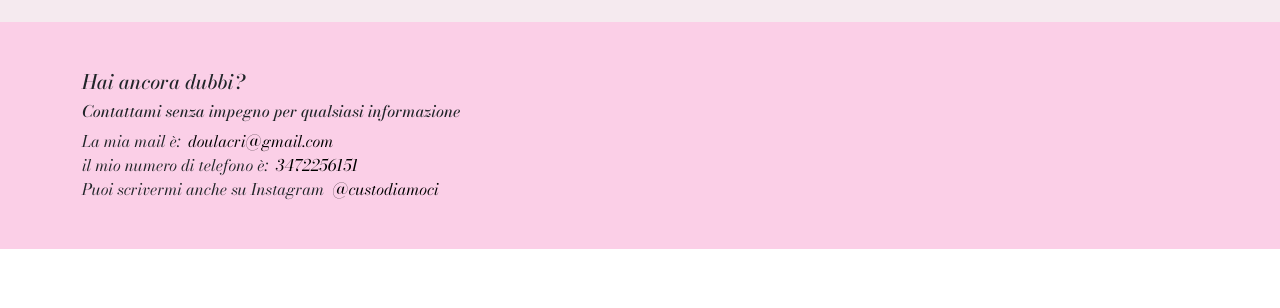
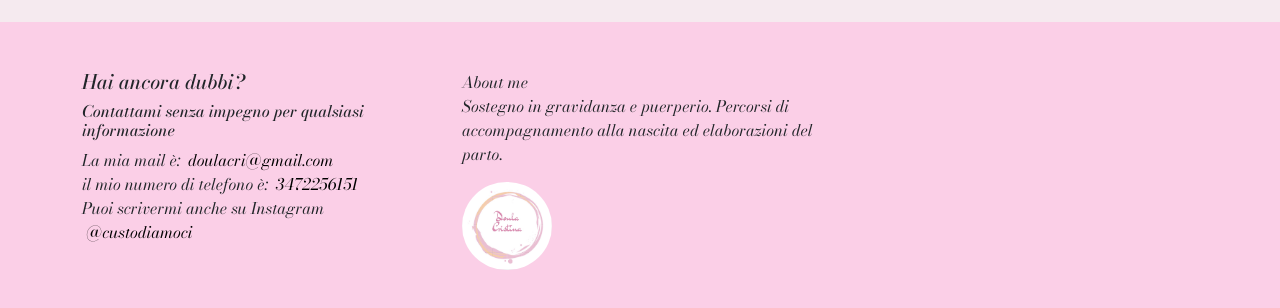
Before and after one commit to giulio30795/cris-website, a Vue app: page / in a window 1280 px wide. Shown: the part 3655-3963 px from the top of the page. Before the commit the page ends 3904 px from the top, so only its background shows below. Built offline with nearby package versions, Linux system fonts and the light colour scheme.

Commit message:
footer check

```diff
--- a/src/components/Footer.vue
+++ b/src/components/Footer.vue
@@ -1,8 +1,8 @@
 <template>
-    <footer class="py-5">
+    <footer id="footer" class="py-5">
         <div class="container">
             <div class="row">
-                <div class="col-12 col-md-6">
+                <div class="col-12 col-md-4">
                     <div>
                         <h5>Hai ancora dubbi?</h5>
                         <h6>
@@ -33,6 +33,19 @@
                         </div>
                     </div>
                 </div>
+
+                <div class="col-12 col-md-4">
+                    <div>About me</div>
+                    <p>
+                        Sostegno in gravidanza e puerperio. Percorsi di accompagnamento alla nascita ed elaborazioni del parto.
+                    </p>
+                    <a href="#">
+                        <img
+                            src="../assets/1640562992772.jpg"
+                            alt="Logo-Cristina"
+                        />
+                    </a>
+                </div>
             </div>
         </div>
     </footer>
@@ -56,4 +69,9 @@ a {
         text-decoration: underline;
     }
 }
+
+img {
+    width: 90px;
+    border-radius: 50%;
+}
 </style>
--- a/src/components/Jumbo.vue
+++ b/src/components/Jumbo.vue
@@ -80,7 +80,7 @@
                     class="col-12 col-md-6 col-lg-3 px-4 px-md-2 px-lg-3 d-flex justify-content-center align-item-center my-2"
                 >
                     <div class="servizi p-2 p-sm-3">
-                        <a class="fs-3" href="#feedback">Contatti</a>
+                        <a class="fs-3" href="#footer">Contatti</a>
                     </div>
                 </div>
             </div>
```
